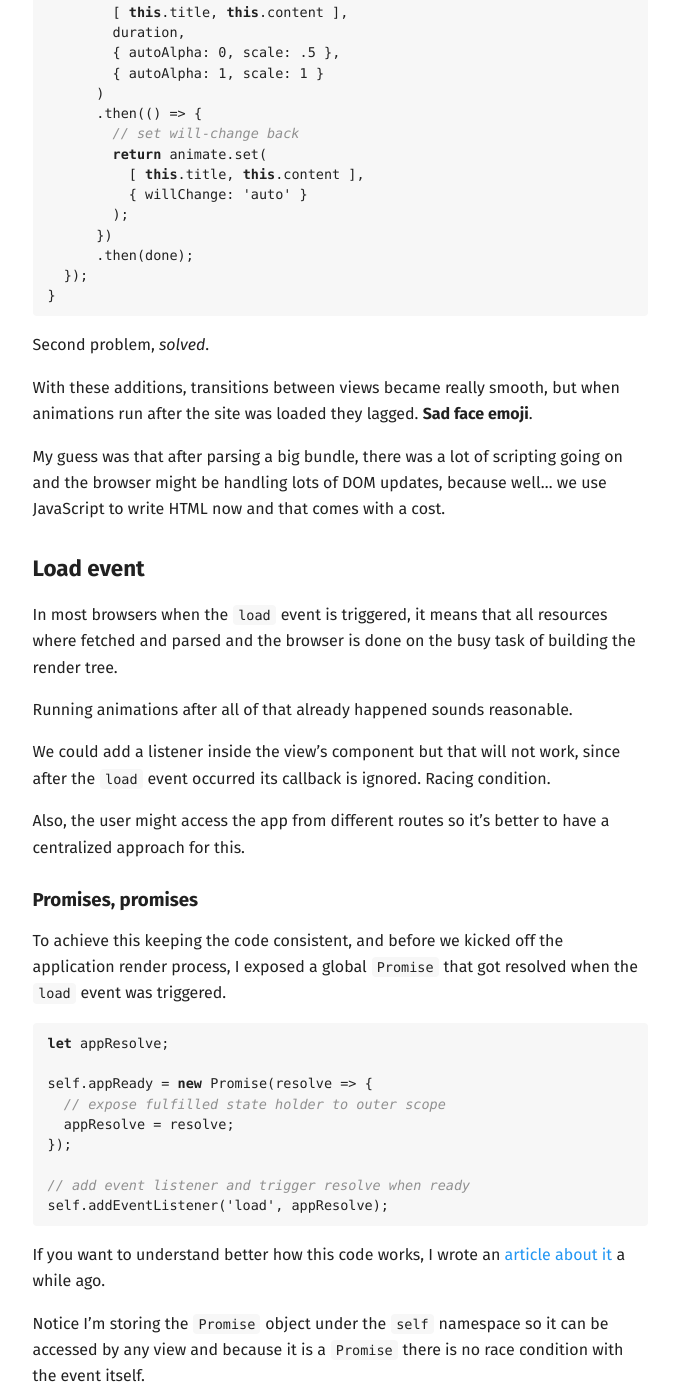
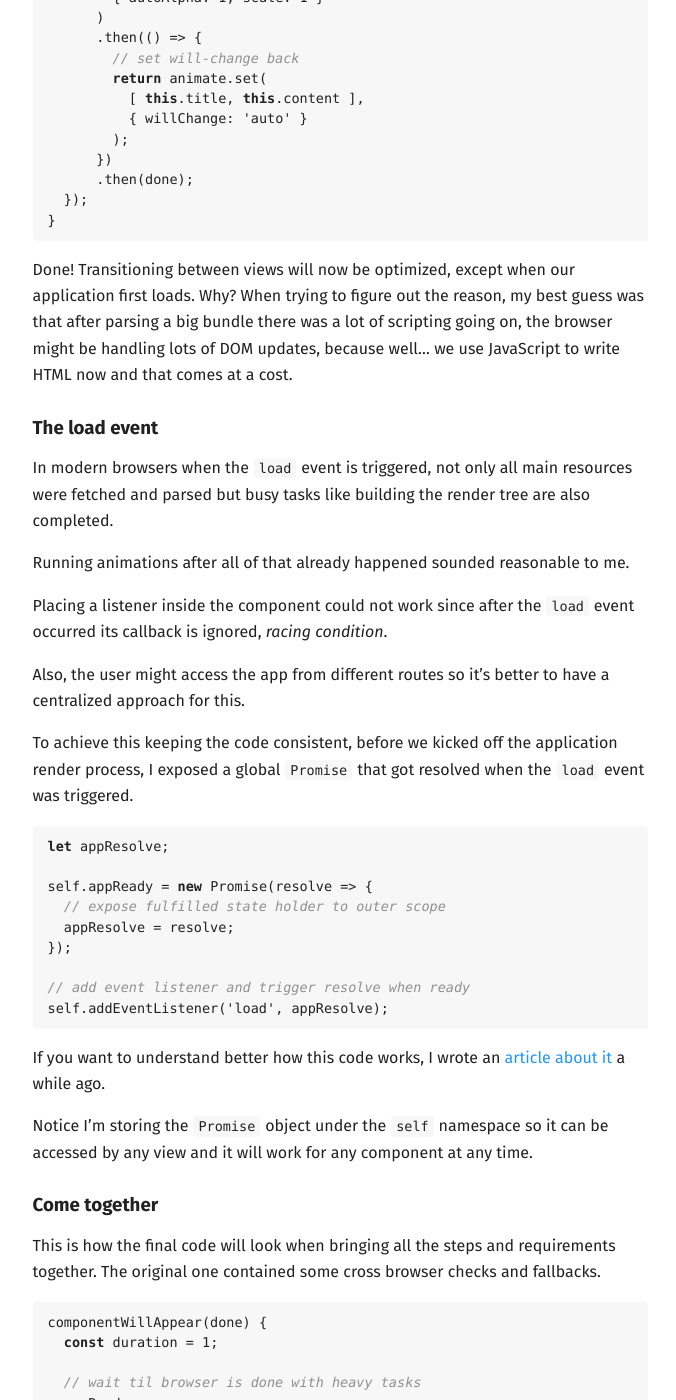
Before and after one commit to jeremenichelli/jeremenichelli.github.io, a Jekyll site: the page built from _posts/2017-03-01-react-views-smooth-transitions.md, in a window 1280 px wide and 1400 px high, scrolled down 4231 px. Shown: the whole window, without its empty margins (300-976 px from the left). Built offline with Jekyll 4.4.1, drawn with Linux system fonts in a browser that asks for light colours; some of the changed text lies outside the part shown.

Commit message:
Change on React views post

````diff
--- a/_posts/2017-03-01-react-views-smooth-transitions.md
+++ b/_posts/2017-03-01-react-views-smooth-transitions.md
@@ -1,16 +1,14 @@
 ---
 layout: default
-title: Smooth transitions for React views
-resume: Today's web app development has become way too JavaScript centric and achieving nice and performant animations on modern web apps can be a real challenge.
+title: GPU accelarated view transitions in React
+resume: Achieving nice and performant animations on modern web apps can be a real challenge. Using libraries like React can require a lot CPU activity to update the DOM, not leaving enough room for smooth transitions.
 ---
 
-This happened to me in a recent project with view transitions. Nowadays libraries like React and our code require heavy processing activity to update the DOM, not leaving enough room for smooth animations.
+This happened to me in a recent project with view transitions. After debugging and many tries these findings were the most _bulletproof_ solutions.
 
-After debugging and many tries these findings were the most _bulletproof_ solutions.
+## Building our views
 
-## Basic view structure
-
-Omitting obvious complexity this is how a generic view looks in our code base.
+In general, a view looks like a regular React component with some extra lifecycle hooks to handle animations when it enters or gets unmounted.
 
 ```js
 import { Component } from 'react';
@@ -38,9 +36,9 @@
 }
 ```
 
-Instead of the generic [gsap](https://www.npmjs.com/package/gsap) module we import [gsap-promise](https://www.npmjs.com/package/gsap-promise) which is just a wrapper of the official one that returns a `Promise` when animations are done, keeping the code cleaner.
+Instead of [gsap](https://www.npmjs.com/package/gsap) module, I will use [gsap-promise](https://www.npmjs.com/package/gsap-promise) which wraps the original one and returns a Promise when animations are done.
 
-When an element is wrapped by a transition group, `componentWillAppear` and `componentWillLeave` lifecycle hooks become available.
+For this to work, the parent component that will render `Home` and the rest of the views needs to wrap them with `TransitionGroup` components.
 
 ```js
 import { Component } from 'react';
@@ -59,10 +57,8 @@
 }
 ```
 
-Assuming this is where the views are rendered, we place the `children` prop inside a `TransitionGroup` component so the previously mentioned hooks get called.
 
-
-### Basic animations
+### Animating views
 
 Let's add some moves to our view.
 
@@ -94,16 +90,16 @@
 }
 ```
 
-A `done` callback is passed to indicate the lifecycle sequence should continue.
+Calling **done** we indicate that the lifecycle sequence should continue.
+
+Once we built our views and animations, how we make sure they will run smooth? We basically need to **hint** the browser which elements will require GPU acceleration, give it **time** so it can upgrade them, **animate** and when the animations are done, **remove hints** to free up resources since they are no longer needed.
 
 
 ## will-change
 
-The first thing that caught my eye was that we weren't upgrading elements so that their style updates are handle by the GPU when possible.
+The easiest and modern way to point the browser that some element needs to be optimize for GPU is as simple as setting `will-change` to `transform`.
 
-This not so new CSS property acts as a hint for the browser so it optimizes elements we are about to animate.
-
-So we could easily add a step before our animation and call it the day.
+This is just adding previous step from animating.
 
 ```js
 componentWillAppear(done) {
@@ -126,15 +122,13 @@
 }
 ```
 
-The trick here is that the browser needs some time to _upgrade_ the elements before animating, and we also need to set `will-change` back to `auto` when we are done to free resources.
+Still, this might not _just_ work. The browsers still needs to do some processing so animating right away will have no effect.
 
-If things were **that** simple it wouldn't be web development, right?
+## time
 
-### Giving the browser time
+There are to paths we can take here. One is delaying our animation enough time for the browsers to run optimizations but as little as possible so users don’t notice the delay.
 
-We have two options here, delay our animation enough for the browser to run optimizations, but not too long so the user actually doesn't notice it.
-
-The other one is queuing a high priority task on the next available frame using `requestAnimationFrame`, and I'm picking up this one.
+The second one is queuing a high priority task on the next available frame using `requestAnimationFrame`.
 
 ```js
 componentWillAppear(done) {
@@ -163,9 +157,9 @@
 First problem, _solved_.
 
 
-### Freeing resources up
+## remove hints
 
-Accumulating optimized elements in the document can have the opposite effect and make things run slower and look worse, so after we are done we need to reset the property value, easy thing.
+Accumulating optimized elements in the document can have a negative effect and make things run slower and look worse, so after we are done it’s necessary to reset the property value.
 
 ```js
 componentWillAppear(done) {
@@ -198,27 +192,20 @@
 }
 ```
 
-Second problem, _solved_.
-
-With these additions, transitions between views became really smooth, but when animations run after the site was loaded they lagged. **Sad face emoji**.
-
-My guess was that after parsing a big bundle, there was a lot of scripting going on and the browser might be handling lots of DOM updates, because well... we use JavaScript to write HTML now and that comes with a cost.
+Done! Transitioning between views will now be optimized, except when our application first loads. Why? When trying to figure out the reason, my best guess was that after parsing a big bundle there was a lot of scripting going on, the browser might be handling lots of DOM updates, because well… we use JavaScript to write HTML now and that comes at a cost.
 
 
-## Load event
+### The load event
 
-In most browsers when the `load` event is triggered, it means that all resources where fetched and parsed and the browser is done on the busy task of building the render tree.
+In modern browsers when the `load` event is triggered, not only all main resources were fetched and parsed but busy tasks like building the render tree are also completed.
 
-Running animations after all of that already happened sounds reasonable.
+Running animations after all of that already happened sounded reasonable to me.
 
-We could add a listener inside the view's component but that will not work, since after the `load` event occurred its callback is ignored. Racing condition.
+Placing a listener inside the component could not work since after the `load` event occurred its callback is ignored, _racing condition_.
 
 Also, the user might access the app from different routes so it's better to have a centralized approach for this.
 
-
-### Promises, promises
-
-To achieve this keeping the code consistent, and before we kicked off the application render process, I exposed a global `Promise` that got resolved when the `load` event was triggered.
+To achieve this keeping the code consistent, before we kicked off the application render process, I exposed a global `Promise` that got resolved when the `load` event was triggered.
 
 ```js
 let appResolve;
@@ -234,12 +221,12 @@
 
 If you want to understand better how this code works, I wrote an [article about it](/2016/04/patterns-for-a-promise-based-initialization/) a while ago.
 
-Notice I'm storing the `Promise` object under the `self` namespace so it can be accessed by any view and because it is a `Promise` there is no race condition with the event itself.
+Notice I'm storing the `Promise` object under the `self` namespace so it can be accessed by any view and it will work for any component at any time.
 
 
-## Come together
+### Come together
 
-In the original code, the animation was on its own async method and some dirty checks were necessary for legacy browsers, but here is an all-in version of the approach that works in modern browsers.
+This is how the final code will look when bringing all the steps and requirements together. The original one contained some cross browser checks and fallbacks.
 
 ```js
 componentWillAppear(done) {
@@ -276,14 +263,14 @@
 }
 ```
 
-If you find yourself writing this same logic repeatedly in several parts of a project it might be worth to build a decorator or a reusable component containing all this logic in just one place.
+If you find yourself writing this same logic repeatedly, it might be worth to build a decorator or a reusable  component containing all this logic in just one place.
 
 
 ## Wrap-up
 
-Steps to optimize transitions are pretty easy: **hint** the browser, give it a little **time**, **animate** elements and **remove** hints &mdash; Independently from the libraries you are using to animate and to manage your views.
+Steps to optimize transitions are pretty easy: **hint** the browser, give it a little **time**, **animate** elements and **remove hints**. This should work independently from the libraries you are using to animate and to manage your views.
 
-The main challenge will be to keep the code straight-forward and readable.
+The main challenge will be to keep the code straight-forward and reusable.
 
 If you want to know more about `will-change` there are two excellent articles, one from [Paul Lewis][paul-will-change] and another one from [Sara Soueidan][sara-will-change], both explaining the nature of this property.
 
````
